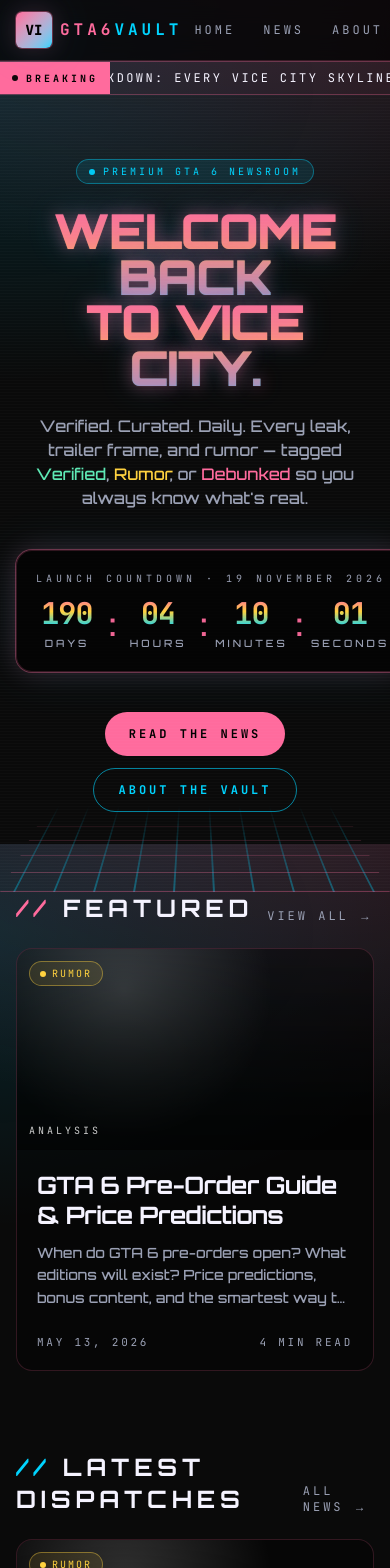
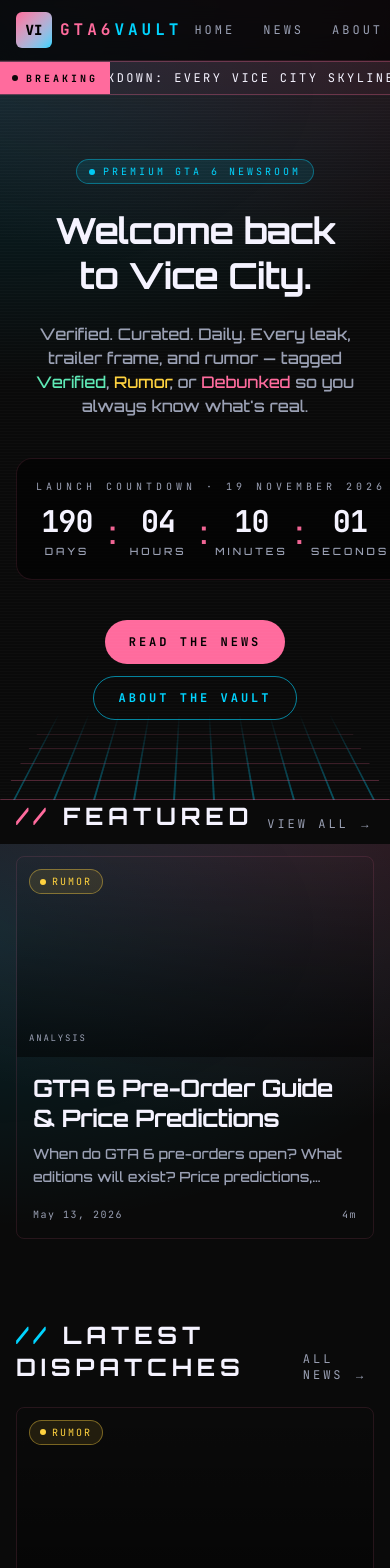
Before and after one commit to Wizarxh/gta6-vault, a Next.js app: page / in a window 390 px wide. Shown: the top 1568 px of the page. Built offline with nearby package versions, Linux system fonts and the light colour scheme.

Commit message:
UX/Design Polish: Premium news edition - serif typography, subtle Vice City palette, centered layouts

```diff
--- a/app/globals.css
+++ b/app/globals.css
@@ -1,4 +1,5 @@
 @import "tailwindcss";
+@import url('https://fonts.googleapis.com/css2?family=Merriweather:wght@400;700&display=swap');
 
 :root {
   --vc-bg: #0a0a0a;
@@ -9,7 +10,8 @@
   --vc-yellow: #ffd23f;
   --vc-text: #f5f3ff;
   --vc-muted: #9aa0b4;
-  --vc-border: rgba(255, 107, 157, 0.18);
+  --vc-border: rgba(255, 107, 157, 0.12);
+  --vc-accent: rgba(255, 107, 157, 0.08);
 }
 
 @theme inline {
@@ -22,6 +24,7 @@
   --color-vc-muted: var(--vc-muted);
   --color-vc-border: var(--vc-border);
   --font-sans: var(--font-display), ui-sans-serif, system-ui, sans-serif;
+  --font-serif: Merriweather, Georgia, serif;
   --font-mono: var(--font-mono), ui-monospace, monospace;
   --font-display: var(--font-display), ui-sans-serif, system-ui, sans-serif;
 }
@@ -67,24 +70,15 @@
 }
 
 .neon-text {
-  text-shadow:
-    0 0 1px rgba(255, 107, 157, 0.6),
-    0 0 16px rgba(255, 107, 157, 0.45),
-    0 0 32px rgba(0, 212, 255, 0.25);
+  text-shadow: none;
 }
 
 .neon-border {
-  box-shadow:
-    0 0 0 1px rgba(255, 107, 157, 0.35),
-    0 0 24px rgba(255, 107, 157, 0.18),
-    0 0 48px rgba(0, 212, 255, 0.12);
+  box-shadow: none;
 }
 
 .chrome-text {
-  background: linear-gradient(180deg, #ff6b9d 0%, #ffd23f 45%, #00d4ff 100%);
-  -webkit-background-clip: text;
-  background-clip: text;
-  color: transparent;
+  color: var(--vc-text);
 }
 
 .scanline::after {
@@ -128,3 +122,42 @@
 .vc-marquee {
   animation: vc-marquee 45s linear infinite;
 }
+
+/* Article typography for premium news feel */
+.article-content {
+  font-family: var(--font-serif);
+  line-height: 1.8;
+  letter-spacing: 0.3px;
+}
+
+.article-content h1 {
+  font-family: var(--font-display);
+  font-size: 2.5rem;
+  line-height: 1.2;
+  margin-bottom: 1.5rem;
+  font-weight: 700;
+  letter-spacing: -0.5px;
+}
+
+.article-content h2 {
+  font-family: var(--font-display);
+  font-size: 1.75rem;
+  line-height: 1.3;
+  margin-top: 2rem;
+  margin-bottom: 1rem;
+  font-weight: 600;
+}
+
+.article-content p {
+  margin-bottom: 1.5rem;
+  color: var(--vc-text);
+}
+
+.article-content a {
+  color: var(--vc-cyan);
+  text-decoration: underline;
+}
+
+.article-content a:hover {
+  opacity: 0.8;
+}
--- a/app/news/[slug]/page.js
+++ b/app/news/[slug]/page.js
@@ -78,93 +78,78 @@
         dangerouslySetInnerHTML={{ __html: JSON.stringify(jsonLd) }}
       />
 
-      <header
-        className="relative isolate overflow-hidden border-b border-vc-border"
-        style={{ background: article.hero }}
-      >
-        <div className="absolute inset-0 bg-[radial-gradient(circle_at_30%_20%,rgba(255,255,255,0.18),transparent_55%)]" />
-        <div className="absolute inset-0 bg-[linear-gradient(180deg,transparent,rgba(10,10,10,0.92))]" />
-        <div className="relative mx-auto max-w-3xl px-4 pt-16 pb-12 sm:px-6 sm:pt-24 sm:pb-16">
+      <header className="border-b border-vc-border/50 bg-vc-bg-elev">
+        <div className="mx-auto max-w-2xl px-4 py-12 sm:px-6 sm:py-16">
           <Link
             href="/news"
-            className="inline-flex items-center gap-2 font-mono text-xs uppercase tracking-[0.3em] text-white/80 hover:text-white"
+            className="inline-flex items-center gap-2 font-mono text-xs uppercase tracking-[0.3em] text-vc-muted hover:text-vc-cyan"
           >
-            &larr; Back to all news
+            &larr; Back to news
           </Link>
 
           <div className="mt-6 flex flex-wrap items-center gap-2">
             <StatusBadge status={article.status} size="lg" />
-            <span className="inline-flex rounded-full border border-white/30 bg-black/30 px-3 py-1.5 font-mono text-[10px] uppercase tracking-[0.25em] text-white">
+            <span className="inline-flex rounded-md border border-vc-border bg-vc-accent px-2.5 py-1 font-mono text-[10px] uppercase tracking-[0.2em] text-vc-muted">
               {article.category}
             </span>
-            {article.breaking && (
-              <span className="inline-flex items-center gap-1.5 rounded-full border border-vc-pink/60 bg-vc-pink/30 px-3 py-1.5 font-mono text-[10px] uppercase tracking-[0.25em] text-white">
-                <span className="size-1.5 rounded-full bg-white vc-pulse" />
-                Breaking
-              </span>
-            )}
           </div>
 
-          <h1 className="mt-6 font-display text-3xl font-black leading-[1.05] tracking-tight text-white sm:text-5xl">
+          <h1 className="mt-6 font-display text-3xl font-bold leading-tight tracking-tight text-vc-text sm:text-4xl">
             {article.title}
           </h1>
 
-          <div className="mt-6 flex flex-wrap items-center gap-x-5 gap-y-2 font-mono text-xs uppercase tracking-[0.25em] text-white/85">
+          <div className="mt-6 flex flex-wrap items-center gap-x-4 gap-y-2 border-t border-vc-border/30 pt-6 font-mono text-xs text-vc-muted">
             <span>By {article.author}</span>
-            <span aria-hidden>&middot;</span>
             <span>
               <time dateTime={article.date}>{formatDate(article.date)}</time>
             </span>
-            <span aria-hidden>&middot;</span>
             <span>{article.readingTime} min read</span>
           </div>
         </div>
       </header>
 
-      <div className="mx-auto max-w-3xl px-4 py-12 sm:px-6 sm:py-16">
-        <div className="rounded-xl border border-vc-border bg-black/40 p-5 sm:p-6">
-          <div className="font-mono text-[10px] uppercase tracking-[0.3em] text-vc-muted">
-            Editorial verdict
+      <div className="mx-auto max-w-2xl px-4 py-12 sm:px-6 sm:py-16">
+        <div className="rounded-lg border border-vc-border bg-vc-accent p-6">
+          <div className="font-mono text-[10px] uppercase tracking-[0.2em] text-vc-muted">
+            Summary
           </div>
-          <p className="mt-2 text-lg leading-snug text-vc-text">
+          <p className="mt-3 text-base leading-relaxed text-vc-text">
             {article.excerpt}
           </p>
         </div>
 
-        <div className="prose-vault mt-10 space-y-6 text-[17px] leading-relaxed text-vc-text/95">
+        <div className="article-content mt-10">
           {article.body.map((p, i) => (
             <p key={i}>{p}</p>
           ))}
         </div>
 
-        <div className="mt-12 rounded-xl border border-vc-border bg-black/40 p-5 sm:p-6">
-          <div className="font-mono text-[10px] uppercase tracking-[0.3em] text-vc-cyan">
-            Sources &amp; verification trail
+        <div className="mt-12 rounded-lg border border-vc-border bg-vc-accent p-6">
+          <div className="font-mono text-[10px] uppercase tracking-[0.2em] text-vc-muted">
+            Sources
           </div>
-          <ul className="mt-3 space-y-2 text-sm text-vc-muted">
+          <ul className="mt-4 space-y-2 text-sm text-vc-muted">
             {article.sources.map((s, i) => (
               <li key={i} className="flex gap-2">
-                <span className="text-vc-pink">&rarr;</span>
+                <span className="flex-shrink-0 text-vc-cyan">▸</span>
                 <span>{s.label}</span>
               </li>
             ))}
           </ul>
-          <p className="mt-4 text-xs text-vc-muted">
-            We re-check this verdict whenever new evidence surfaces. If you
-            have a tip, write to tips@gta6vault.example.
-          </p>
         </div>
       </div>
 
       {related.length > 0 && (
-        <section className="mx-auto max-w-6xl px-4 pb-16 sm:px-6">
-          <h2 className="mb-6 font-display text-2xl font-bold uppercase tracking-[0.2em]">
-            <span className="text-vc-cyan">{"//"}</span> Related
-          </h2>
-          <div className="grid gap-6 sm:grid-cols-2 lg:grid-cols-3">
-            {related.map((a) => (
-              <ArticleCard key={a.slug} article={a} />
-            ))}
+        <section className="border-t border-vc-border/30 bg-vc-bg-elev py-12 sm:py-16">
+          <div className="mx-auto max-w-6xl px-4 sm:px-6">
+            <h2 className="mb-8 font-display text-2xl font-bold text-vc-text">
+              Related Articles
+            </h2>
+            <div className="grid gap-6 sm:grid-cols-2 lg:grid-cols-3">
+              {related.map((a) => (
+                <ArticleCard key={a.slug} article={a} />
+              ))}
+            </div>
           </div>
         </section>
       )}
--- a/app/page.js
+++ b/app/page.js
@@ -40,9 +40,9 @@
               <span className="size-1.5 rounded-full bg-vc-cyan vc-pulse" />
               Premium GTA 6 newsroom
             </span>
-            <h1 className="mt-6 font-display text-5xl font-black uppercase leading-[0.95] tracking-tight sm:text-7xl md:text-8xl">
-              <span className="block chrome-text neon-text">Welcome back</span>
-              <span className="block chrome-text neon-text">to Vice City.</span>
+            <h1 className="mt-6 font-display text-4xl font-bold leading-tight tracking-tight sm:text-5xl md:text-6xl">
+              <span className="block chrome-text">Welcome back</span>
+              <span className="block chrome-text">to Vice City.</span>
             </h1>
             <p className="mt-6 max-w-2xl text-base text-vc-muted sm:text-lg">
               {SITE.tagline} Every leak, trailer frame, and rumor — tagged{" "}
--- a/components/ArticleCard.jsx
+++ b/components/ArticleCard.jsx
@@ -13,7 +13,7 @@
   return (
     <Link
       href={`/news/${article.slug}`}
-      className={`group relative flex flex-col overflow-hidden rounded-2xl border border-vc-border bg-black/40 transition-all hover:border-vc-pink/50 hover:shadow-[0_0_40px_-10px_rgba(255,107,157,0.4)] ${
+      className={`group relative flex flex-col overflow-hidden rounded-lg border border-vc-border bg-vc-bg-elev/60 transition-all hover:border-vc-border/80 hover:bg-vc-bg-elev ${
         featured ? "md:flex-row" : ""
       }`}
     >
@@ -23,39 +23,37 @@
         }`}
         style={{ background: article.hero }}
       >
-        <div className="absolute inset-0 bg-[radial-gradient(circle_at_30%_20%,rgba(255,255,255,0.18),transparent_50%)]" />
-        <div className="absolute inset-0 mix-blend-overlay bg-[linear-gradient(180deg,transparent,rgba(0,0,0,0.6))]" />
+        <div className="absolute inset-0 bg-[linear-gradient(180deg,transparent,rgba(0,0,0,0.5))]" />
         <div className="absolute left-3 top-3 flex items-center gap-2">
           <StatusBadge status={article.status} />
           {article.breaking && (
-            <span className="inline-flex items-center gap-1.5 rounded-full border border-vc-pink/60 bg-vc-pink/20 px-2.5 py-1 font-mono text-[10px] uppercase tracking-[0.2em] text-vc-pink">
-              <span className="size-1.5 rounded-full bg-vc-pink vc-pulse" />
+            <span className="inline-flex items-center gap-1.5 rounded-md border border-vc-border bg-vc-accent px-2 py-0.5 font-mono text-[9px] uppercase tracking-[0.15em] text-vc-pink">
               Breaking
             </span>
           )}
         </div>
-        <div className="absolute bottom-3 left-3 font-mono text-[10px] uppercase tracking-[0.3em] text-white/80">
+        <div className="absolute bottom-3 left-3 font-mono text-[9px] uppercase tracking-[0.2em] text-vc-muted">
           {article.category}
         </div>
       </div>
       <div
-        className={`flex flex-1 flex-col gap-3 p-5 sm:p-6 ${
-          featured ? "md:p-8" : ""
+        className={`flex flex-1 flex-col gap-2.5 p-4 sm:p-5 ${
+          featured ? "md:p-6" : ""
         }`}
       >
         <h3
-          className={`font-bold leading-tight tracking-tight text-vc-text group-hover:text-vc-cyan transition-colors ${
-            featured ? "text-2xl md:text-3xl" : "text-lg sm:text-xl"
+          className={`font-display font-semibold leading-tight tracking-tight text-vc-text group-hover:text-vc-cyan transition-colors ${
+            featured ? "text-2xl md:text-3xl" : "text-base sm:text-lg"
           }`}
         >
           {article.title}
         </h3>
-        <p className="text-sm leading-relaxed text-vc-muted line-clamp-3">
+        <p className="text-sm leading-relaxed text-vc-muted line-clamp-2">
           {article.excerpt}
         </p>
-        <div className="mt-auto flex items-center justify-between pt-3 text-[11px] font-mono uppercase tracking-[0.25em] text-vc-muted">
+        <div className="mt-auto flex items-center justify-between pt-2 text-[10px] font-mono tracking-[0.15em] text-vc-muted">
           <span>{formatDate(article.date)}</span>
-          <span>{article.readingTime} min read</span>
+          <span>{article.readingTime}m</span>
         </div>
       </div>
     </Link>
```
